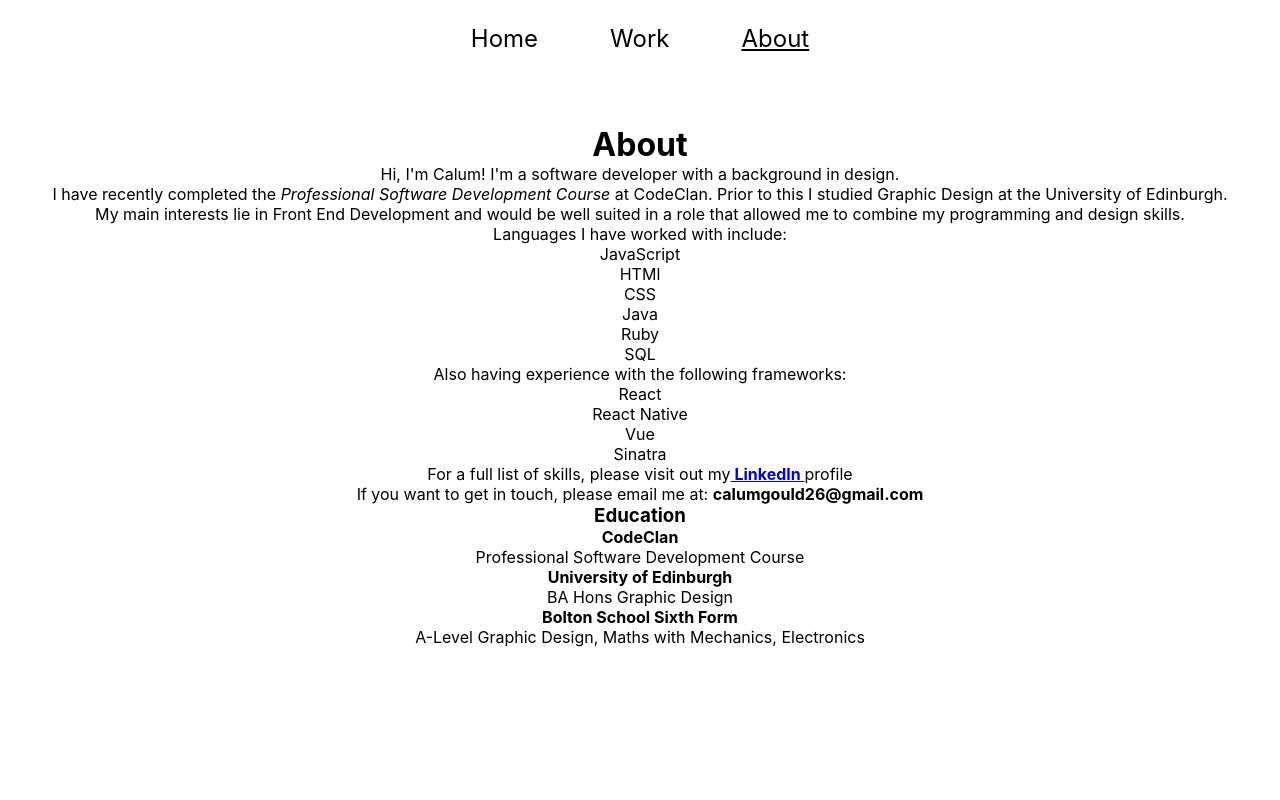
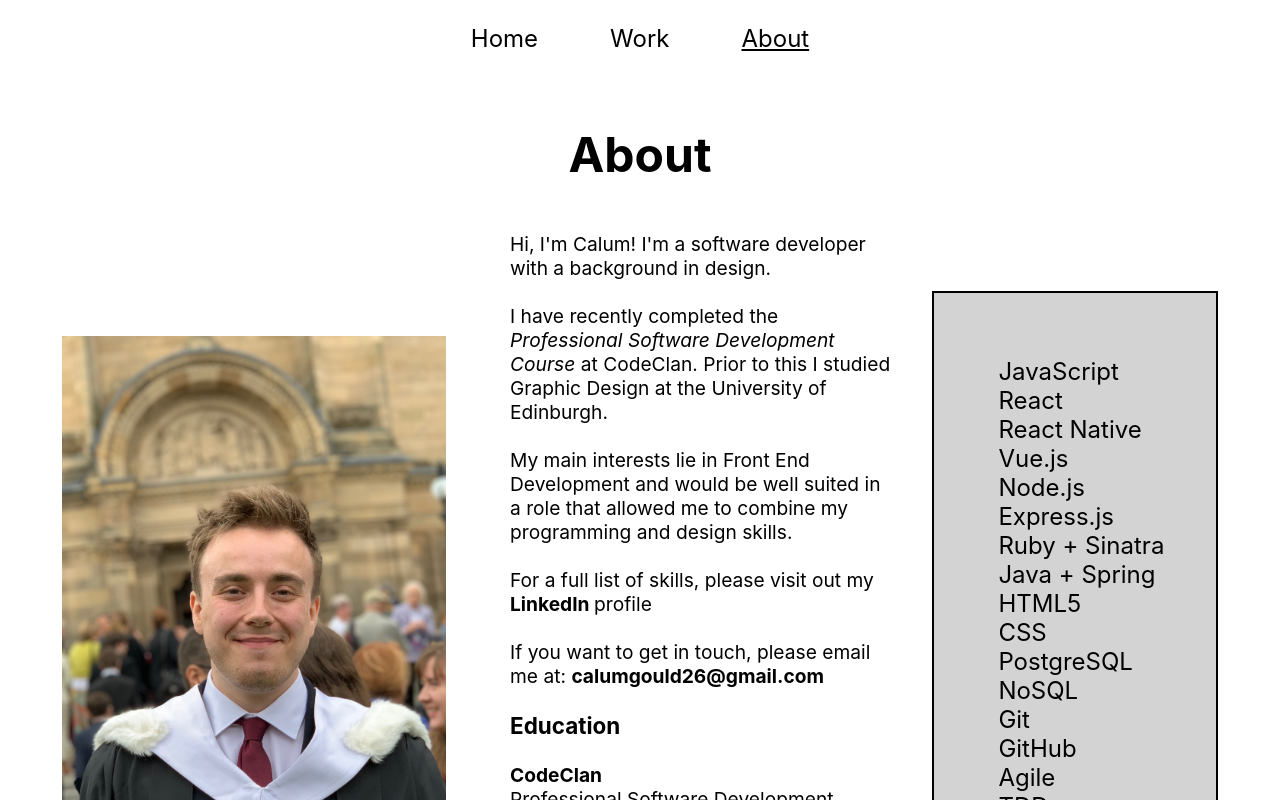
Before and after one commit to calumgould/portfolio_site, a React (Create React App) app: page /about in a window 1280 px wide. Shown: the top 800 px of the page. Built offline with nearby package versions, Linux system fonts and the light colour scheme.

Commit message:
about page styling

```diff
--- a/src/containers/AboutPage.js
+++ b/src/containers/AboutPage.js
@@ -5,38 +5,26 @@ import 'styles/About.css';
 const About = () => {
     return (
         <div>
-            <h1>
+            <h1 className='project-header'>
                 About
             </h1>
+            <div className='about-container'>
+                <div className='about-image'>
+                    <img src={require('assets/images/graduation_image.jpg')}alt='calum gould' />
+                </div>
+                <div className='about-text'>
                     <p>
                         Hi, I'm Calum! I'm a software developer with a background in design.
                     </p>
+                    <br />
                     <p>
                         I have recently completed the <i>Professional Software Development Course</i> at CodeClan. Prior to this I studied Graphic Design at the University of Edinburgh.
                     </p>
+                    <br />
                     <p>
                         My main interests lie in Front End Development and would be well suited in a role that allowed me to combine my programming and design skills.
                     </p>
-            <p>
-                Languages I have worked with include:
-            </p>
-            <ul>
-                <li>JavaScript</li>
-                <li>HTMl</li>
-                <li>CSS</li>
-                <li>Java</li>
-                <li>Ruby</li>
-                <li>SQL</li>
-            </ul>
-            <p>
-                Also having experience with the following frameworks:
-            </p>
-            <ul>
-                <li>React</li>
-                <li>React Native</li>
-                <li>Vue</li>
-                <li>Sinatra</li>
-            </ul>
+                    <br />
                     <p>
                         For a full list of skills, please visit out my
                             <a href='https://www.linkedin.com/in/calum-gould/'>
@@ -44,26 +32,54 @@ const About = () => {
                             </a>
                         profile
                     </p>
+                    <br />
                     <p>
                         If you want to get in touch, please email me at: <b>calumgould26@gmail.com</b>
                     </p>
-
+                    <br />
                     <h3>Education</h3>
+                    <br />
                     <ul>
                         <li>
                             <b>CodeClan</b><br />
                             Professional Software Development Course
                         </li>
+                        <br />
                         <li>
                             <b>University of Edinburgh</b><br />
                             BA Hons Graphic Design
                         </li>
+                        <br />
                         <li>
                             <b>Bolton School Sixth Form</b><br />
                             A-Level Graphic Design, Maths with Mechanics, Electronics
                         </li>
                     </ul>
+                </div>
+                <div className='about-skills'>
+                    <ul>
+                        <li>JavaScript</li>
+                        <li>React</li>
+                        <li>React Native</li>
+                        <li>Vue.js</li>
+                        <li>Node.js</li>
+                        <li>Express.js</li>
+                        <li>Ruby + Sinatra</li>
+                        <li>Java + Spring</li>
+                        <li>HTML5</li>
+                        <li>CSS</li>
+                        <li>PostgreSQL</li>
+                        <li>NoSQL</li>
+                        <li>Git</li>
+                        <li>GitHub</li>
+                        <li>Agile</li>
+                        <li>TDD</li>
+                        <li>UX Design</li>
+                        <li>Restful APIs</li>
 
+                    </ul>
+                </div>
+            </div>
 
         </div>
      );
--- a/src/containers/WorkPage.js
+++ b/src/containers/WorkPage.js
@@ -15,7 +15,6 @@ const WorkPage = ({history}) => {
     return (
 
         <div>
-            <h1>Work</h1>
             <div className='work-page'>
                 <div className='half-page'
                     onClick={() => history.push('/work/design')}
--- a/src/index.js
+++ b/src/index.js
@@ -1,7 +1,7 @@
 import React from 'react';
 import ReactDOM from 'react-dom';
 import 'styles/index.css';
-import App from 'App';
+import App from './App';
 import * as serviceWorker from 'serviceWorker';
 
 ReactDOM.render(
--- a/src/styles/About.css
+++ b/src/styles/About.css
@@ -0,0 +1,46 @@
+.about-container {
+    display: flex;
+    justify-content: center;
+    align-items: center;
+    width: 100%;
+    margin-bottom: 6em;
+}
+
+.about-text {
+    font-size: 1.2em;
+    text-align: left;
+    width: 30%;
+    margin-left: 5%;
+}
+
+.about-text a {
+    color: black;
+    text-decoration: none;
+}
+
+.about-text a:hover {
+    color: slategrey;
+}
+
+.about-skills {
+    width: 17%;
+    text-align: left;
+    border: 2px solid black;
+    padding: 5% 0 5% 5%;
+    margin-left: 3%;
+    font-size: 1.5em;
+    background-color: lightgrey;
+}
+
+.about-skills li, .about-text li {
+    list-style: none;
+}
+
+.about-image {
+    width: 30%;
+    height: 100%;
+}
+
+.about-image img {
+    width: 100%;
+}
--- a/src/styles/Home.css
+++ b/src/styles/Home.css
@@ -9,6 +9,9 @@
     width: 100%;
     justify-content: center;
     align-items: center;
+    background-image: url(../assets//images/design_background.jpg);
+    background-size: cover;
+    background-repeat: no-repeat;
 }
 
 .logo {
--- a/src/styles/NavBar.css
+++ b/src/styles/NavBar.css
@@ -1,5 +1,6 @@
 .nav {
     margin-bottom: 3em;
+    width: 100%;
 }
 
 .nav > li {
--- a/src/styles/Work.css
+++ b/src/styles/Work.css
@@ -25,3 +25,8 @@
     cursor: pointer;
     background-size: 110%;
 }
+
+.half-page h2 {
+    color: white;
+    font-size: 3.5em;
+}
```
Lines whose indentation alone changed are shown as unchanged.
